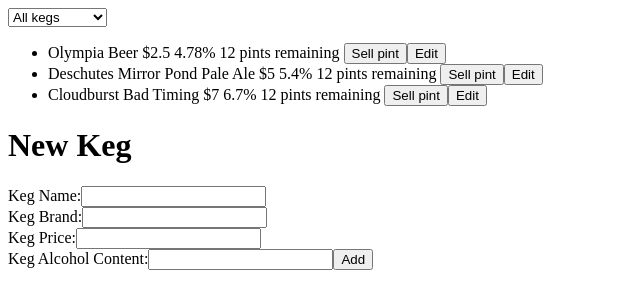
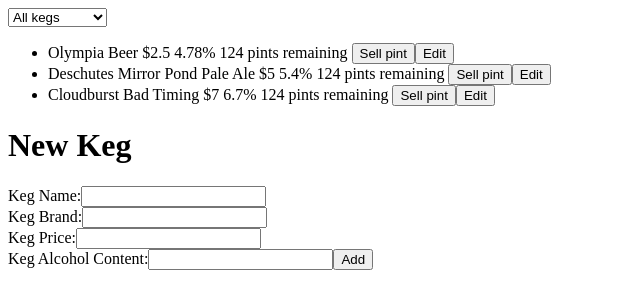
Before and after one commit to zachweintraub/tap-room, an Angular app: page / in a window 1280 px wide. Shown: the top 308 px of the page, without its empty margins (0-640 px from the left). Built offline with nearby package versions, Linux system fonts and the light colour scheme.

Commit message:
refactor sell pint feature to house method in root component

```diff
--- a/src/app/app.component.html
+++ b/src/app/app.component.html
@@ -1,3 +1,3 @@
-<app-keg-list [childKegList]='masterKegList' (clickSender)='editKeg($event)'></app-keg-list>
+<app-keg-list [childKegList]='masterKegList' (clickSender)='editKeg($event)' (sellSender)='sellPint($event)'></app-keg-list>
 <app-edit-keg [childSelectedKeg]='selectedKeg' (clickSender)='editKeg($event)'></app-edit-keg>
 <app-new-keg (sendKeg)='addKeg($event)'></app-new-keg>
--- a/src/app/app.component.ts
+++ b/src/app/app.component.ts
@@ -30,4 +30,10 @@
   addKeg(newKeg: Keg) {
     this.masterKegList.push(newKeg);
   }
+
+  sellPint(keg: Keg) {
+    if (keg.level > 0) {
+        keg.level -= 1;
+    }
 }
+}
--- a/src/app/keg-list/keg-list.component.html
+++ b/src/app/keg-list/keg-list.component.html
@@ -5,7 +5,7 @@
 
 <ul>
   <li *ngFor='let currentKeg of childKegList | pints:filterByPintsLeft'>{{currentKeg.brand}} {{currentKeg.name}} ${{currentKeg.price}} {{currentKeg.alcoholContent}}% {{currentKeg.level}} pints remaining
-    <button (click)="currentKeg.sellPint()">Sell pint</button>
+    <button (click)="sellButtonClicked(currentKeg)">Sell pint</button>
     <button (click)="editButtonClicked(currentKeg)">Edit</button>
   </li>
   </ul>
--- a/src/app/keg-list/keg-list.component.ts
+++ b/src/app/keg-list/keg-list.component.ts
@@ -9,6 +9,7 @@
 export class KegListComponent{
   @Input() childKegList: Keg[];
   @Output() clickSender = new EventEmitter();
+  @Output() sellSender = new EventEmitter();
 
   editButtonClicked(keg: Keg) {
     this.clickSender.emit(keg);
@@ -20,4 +21,8 @@
     this.filterByPintsLeft = optionFromMenu;
   }
 
+  sellButtonClicked(keg:Keg) {
+    this.sellSender.emit(keg);
+  }
+
 }
--- a/src/app/models/keg.model.ts
+++ b/src/app/models/keg.model.ts
@@ -1,12 +1,6 @@
 import { AppComponent } from './../app.component';
 
 export class Keg {
-    public level: number = 12;
+    public level: number = 124;
     constructor(public name: string, public brand: string, public price: number, public alcoholContent: number) {}
-
-    sellPint() {
-        if(this.level > 0) {
-            this.level -= 1;
-        }
-    }
 }
```
